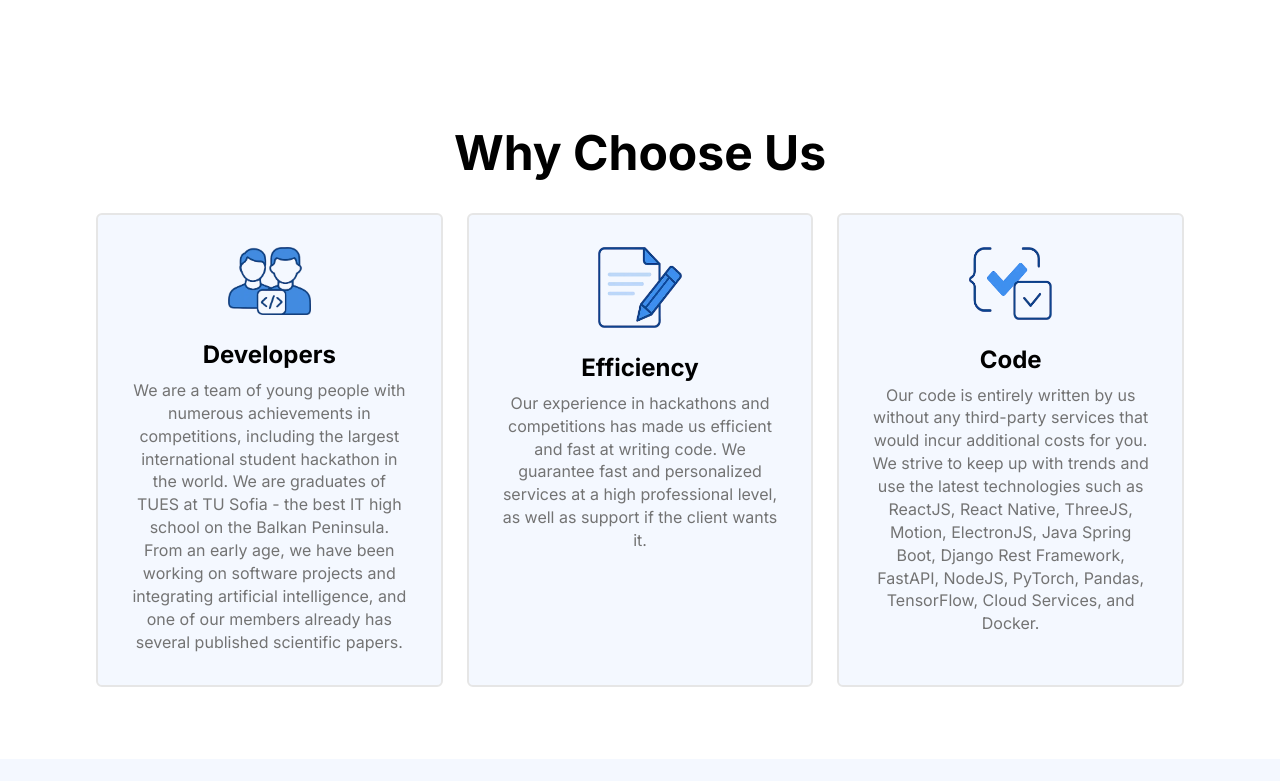
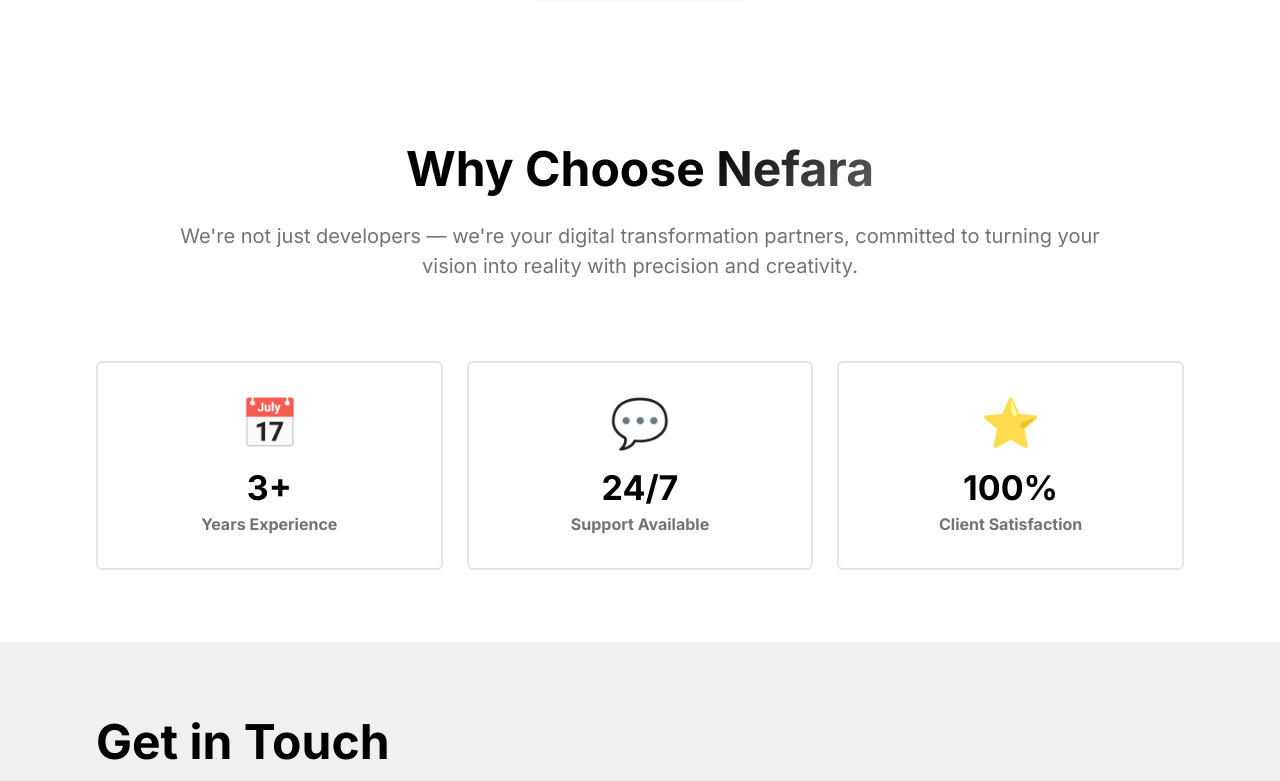
Before and after one commit to nefara-bg/Nefara-Web, a React (Vite) app in the folder client/: page /en in a window 1280 px wide. Shown: the part 1809-2590 px from the top of the page. Built offline with nearby package versions, Linux system fonts and the light colour scheme.

Commit message:
About Stats

```diff
--- a/client/src/pages/Home/components/About/About.jsx
+++ b/client/src/pages/Home/components/About/About.jsx
@@ -1,4 +1,4 @@
-import { Grid, Typography } from "@mui/material"
+import { Grid, Stack, Typography } from "@mui/material"
 import AboutCard from "./components/AboutCard/AboutCard"
 import solutions from "../../../../img/solutions.webp"
 import code from "../../../../img/code.webp"
@@ -7,6 +7,7 @@ import { useTranslation } from "react-i18next"
 import { HomeContainer } from "../../styling"
 import FadeInSection from "../../../../components/FadeInSection/FadeInSection"
 import { motion } from "motion/react"
+import TextGradient from "../../../../components/TextGradient/TextGradient"
 
 const About = () => {
     const { t } = useTranslation()
@@ -33,6 +34,14 @@ const About = () => {
 
 
 
+    const stats = [
+        { number: "3+", label: "Years Experience", icon: "📅" },
+        { number: "24/7", label: "Support Available", icon: "💬" },
+        { number: "100%", label: "Client Satisfaction", icon: "⭐" }
+    ]
+
+
+
     const gridVariants = {
         initial: {},
         animate: {
@@ -49,7 +58,10 @@ const About = () => {
     return (
         <FadeInSection>
             <HomeContainer id="about">
-                <Typography variant="h3" textAlign={"center"} color="neutral.main" mb={4}>{t("about.title")}</Typography>
+                <Stack maxWidth={"60rem"} mb={10} textAlign={"center"}>
+                    <Typography mb={3} variant="h3" color="neutral.main">{t("about.title")} <TextGradient props={{ variant: "span" }}>Nefara</TextGradient></Typography>
+                    <Typography variant="body1">{t("about.content")}</Typography>
+                </Stack>
                 <Grid
                     component={motion.div}
                     container
@@ -62,8 +74,8 @@ const About = () => {
                     mx={"auto"}
                 >
                     {
-                        reasons.map((reason, i) => (
-                            <AboutCard cardContent={reason} key={i} />
+                        stats.map((stat, i) => (
+                            <AboutCard cardContent={stat} key={i} />
                         ))
                     }
                 </Grid>
--- a/client/src/pages/Home/components/About/components/AboutCard/AboutCard.jsx
+++ b/client/src/pages/Home/components/About/components/AboutCard/AboutCard.jsx
@@ -40,20 +40,10 @@ const AboutCard = ({ cardContent }) => {
             >
                 {
                     cardContent.icon &&
-                    <ImageContainer
-                        src={cardContent?.icon}
-                        alt={cardContent?.title}
-                        props={{
-                            sx: {
-                                display: "flex",
-                                width: { xs: "30%", sm: "40%", md: "min(30%, 8rem)" }
-                            },
-                            mb: 3
-                        }}
-                    />
+                    <Typography variant="h3" mb={2}>{cardContent?.icon}</Typography>
                 }
-                <Typography variant="h5" color="neutral.main" mb={1}>{cardContent?.title}</Typography>
-                <Typography variant="body2">{cardContent?.content}</Typography>
+                <Typography variant="h4" color="neutral.main" mb={0.5}>{cardContent?.number}</Typography>
+                <Typography variant="body2" fontWeight={"bold"}>{cardContent?.label}</Typography>
             </StyledCard>
         </Grid>
     )
--- a/client/src/pages/Home/components/Services/Services.jsx
+++ b/client/src/pages/Home/components/Services/Services.jsx
@@ -90,7 +90,7 @@ const Services = () => {
                             variant: "h3",
                             textAlign: "center",
                             color: "neutral.main",
-                            mb: 1
+                            mb: 3
                         }}
                     >
                         {t("services.title")}
--- a/client/src/pages/Home/styling.js
+++ b/client/src/pages/Home/styling.js
@@ -13,7 +13,6 @@ export const HomeContainer = styled(Stack)(({ theme }) => ({
 export const StyledCard = styled(Card)(({ theme }) => ({
     textAlign: "center",
     height: "100%",
-    background: theme.palette.background.secondary,
     display: "flex",
     flexDirection: "column",
     alignItems: "center",
--- a/client/src/theme/theme.js
+++ b/client/src/theme/theme.js
@@ -10,7 +10,7 @@ export const theme = createTheme({
     palette: {
         background: {
             main: "hsl(0, 0%, 100%)",
-            secondary: "#f4f8ffff",
+            secondary: "#f0f0f0ff",
             // secondary: "linear-gradient(135deg, hsl(0, 0%, 100%) 0%, hsl(0, 0%, 98%) 50%, hsl(0, 0%, 96%) 100%)"
         },
         primary: {
--- a/client/src/translation/bg.json
+++ b/client/src/translation/bg.json
@@ -53,7 +53,8 @@
         "button": "Обсъдете Проекта Си"
     },
     "about": {
-        "title": "Защо Да Изберете Нас",
+        "title": "Защо Да Изберете",
+        "content": "Ние не сме просто разработчици — ние сме Вашите партньори в дигиталната трансформация, ангажирани с прецизност и креативност да превърнем визията Ви в реалност.",
         "devs": {
             "title": "Екип",
             "content": "Ние сме екип от младежи с множество извоювани постижения сред състезания, включително най-големият международен ученически хакатон в света. Възпитаници сме на ТУЕС към ТУ София - най-добрата ИТ гимназия на Балканския полуостров. От ранна възраст работим по софтуерни проекти с интеграция на изкуствен интелект, а наш член вече има няколко публикувани научни трудове."
--- a/client/src/translation/en.json
+++ b/client/src/translation/en.json
@@ -53,7 +53,8 @@
         "button": "Discuss Your Project"
     },
     "about": {
-        "title": "Why Choose Us",
+        "title": "Why Choose",
+        "content": "We're not just developers — we're your digital transformation partners, committed to turning your vision into reality with precision and creativity.",
         "devs": {
             "title": "Developers",
             "content": "We are a team of young people with numerous achievements in competitions, including the largest international student hackathon in the world. We are graduates of TUES at TU Sofia - the best IT high school on the Balkan Peninsula. From an early age, we have been working on software projects and integrating artificial intelligence, and one of our members already has several published scientific papers."
```
